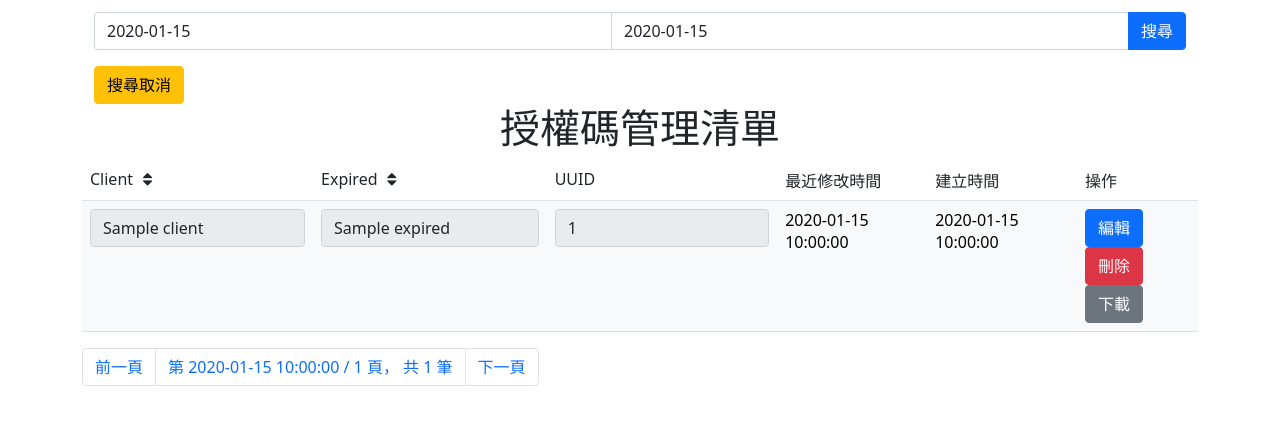
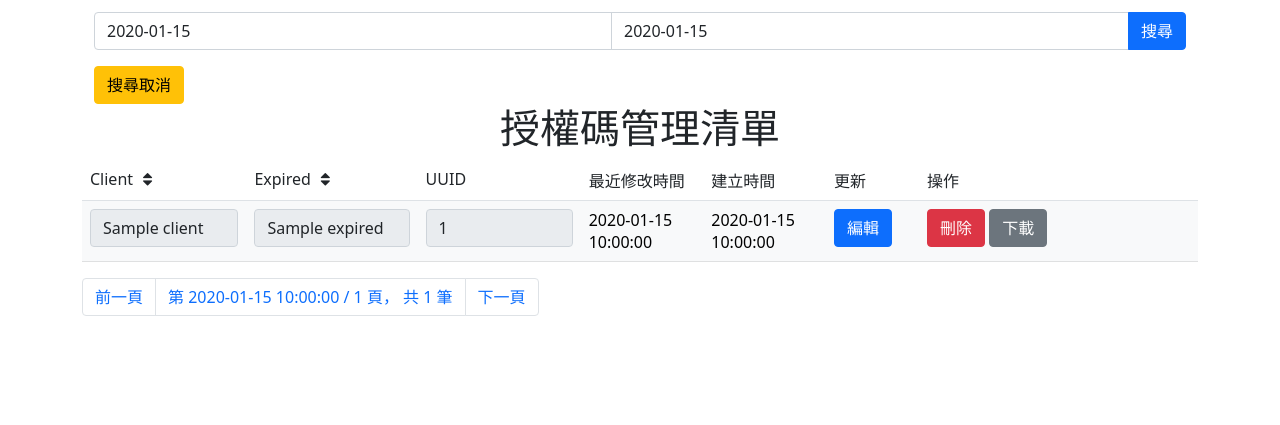
Before and after one commit to xuunnis123/RegisterCode, a FastAPI app: template fastapi_manage/templates/main.html in a window 1280 px wide. Shown: the part 179-604 px from the top of the page. Run offline with FastAPI, Linux system fonts and the light colour scheme; the template is opened without the code that fills it: most values are stand-ins (such as "Sample title", 1, 10 or a date in 2020); parts of the project's set-up code (start-up, migrations or seed data) failed here and were passed over; some libraries are stand-ins or nearby versions.

Commit message:
modified row

```diff
--- a/fastapi_manage/templates/main.html
+++ b/fastapi_manage/templates/main.html
@@ -384,8 +384,8 @@
           <td>UUID</td>
           <td>最近修改時間</td>
           <td>建立時間</td>
+          <td>更新</td>
           <td>操作</td>
-
         </tr>
         {% for item in all_item%}
         <tr class="table-light">
@@ -394,23 +394,25 @@
           <td class="table-light"><input type="text" id="edit_uuid_{{item['id']}}" class="form-control" value="{{item['uuid']}}" disabled=true/></td><!--input-group-text-->
           <td class="table-light">{{item['edited_time']}}</td>
           <td class="table-light">{{item['created_time']}}</td>
-          <td><button type="button" class="btn btn-primary" id="edit_btn_{{item['id']}}" value="{{item['id']}}" onclick="change_disabled(value)" style="display: block;">
+          <td class="col-1">
+            <button type="button" class="btn btn-primary" id="edit_btn_{{item['id']}}" value="{{item['id']}}" onclick="change_disabled(value)" style="display: block;">
               編輯
             </button>
-          <div id="save_{{item['id']}}" style="display:none">
+          <div id="save_{{item['id']}}" style="display:none" class="col-md-auto">
             <button type="button" class="btn btn-primary" id="edit_save_button" onclick="update_code(value)" value="{{item['id']}}">
               儲存
             </button>
           </div>
+        </td>
+          <td class="col-3">
             <button class="btn btn-danger" id="{{item['id']}}">
-
               刪除
             </button>
 
           <a href="/download/{{item['id']}}" class="btn btn-secondary" id="{{item['id']}}" download="iam3d.lic">
-
             下載
           </a>
+
           </td>
         </tr>
 
```
Also changed, not shown: 1 other file. Lines whose indentation alone changed are shown as unchanged.
